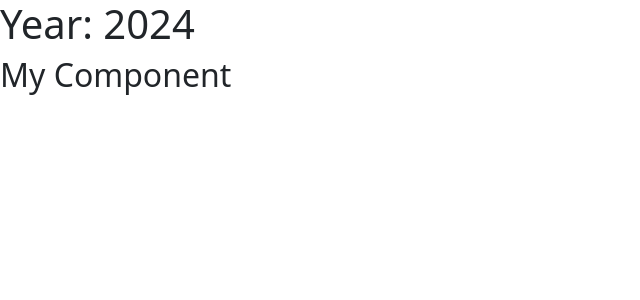
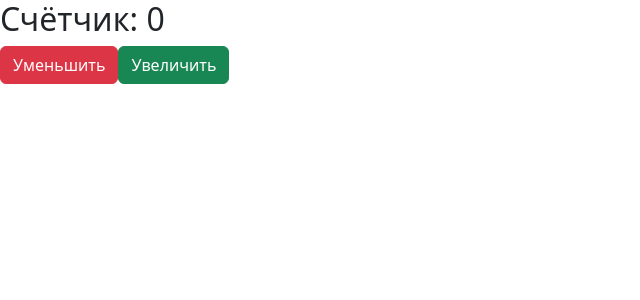
Before and after one commit to AndriiKot/VUE-Projects, a Vue app in the folder Vue learning/vue_learning_ua/: page / in a window 1280 px wide. Shown: the top 300 px of the page, without its empty margins (0-640 px from the left). Built offline with nearby package versions, Linux system fonts and the light colour scheme.

Commit message:
add buttons

```diff
--- a/Vue learning/vue_learning_ua/src/App.vue
+++ b/Vue learning/vue_learning_ua/src/App.vue
@@ -1,17 +1,7 @@
 <template>
-  <h1>Year: {{year}}</h1>
   <my-component />
 </template>
 
-<script>
-  export default {
-    data() {
-      return {
-        year: 2024
-      }
-    }
-  }
-</script>
 
 <style>
 </style>
--- a/Vue learning/vue_learning_ua/src/MyComponent.vue
+++ b/Vue learning/vue_learning_ua/src/MyComponent.vue
@@ -1,3 +1,15 @@
 <template>
-  <h2>My Component</h2>
+  <h2>Счётчик: {{ counter }}</h2>
+  <button class="btn btn-danger" v-on:click="counter--">Уменьшить</button>
+  <button class="btn btn-success" v-on:click="counter++">Увеличить</button>
 </template>
+
+<script>
+  export default {
+    data() {
+      return {
+        counter: 0
+      }
+    }
+  }
+</script>
```
